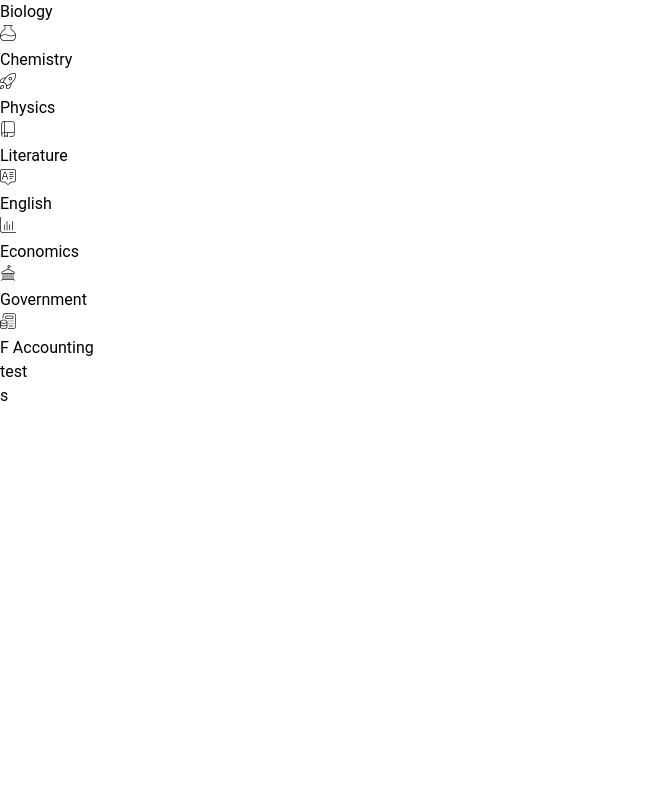
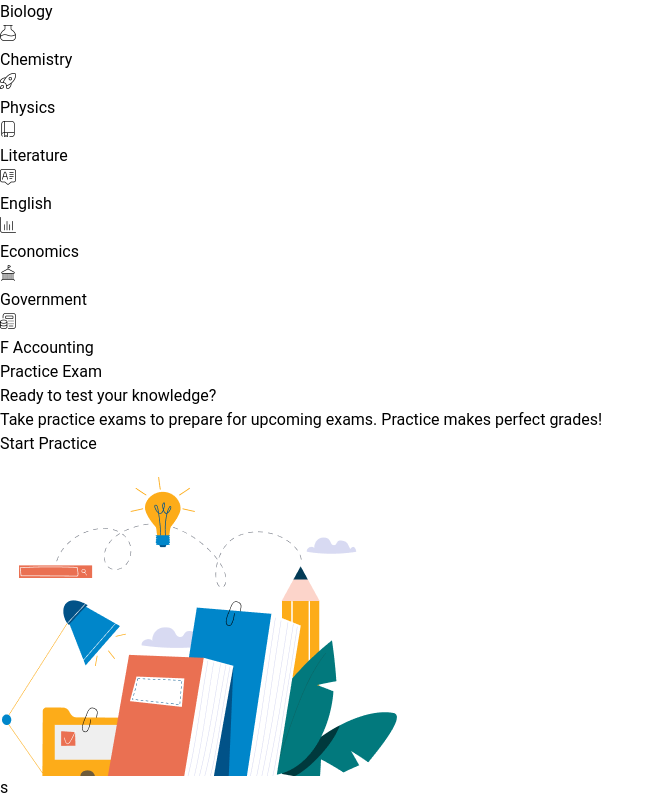
Before and after one commit to Okeke-Divine/marokug-frontend, a React (Vite) app: page / in a window 1280 px wide. Shown: the part 1932-2732 px from the top of the page, without its empty margins (0-664 px from the left). Before the commit the page ends 2340 px from the top, so only its background shows below. Built offline with nearby package versions, Linux system fonts and the light colour scheme.

Commit message:
added PRACTICE EXAM component

```diff
--- a/src/routes/client/components/PracticeExam.jsx
+++ b/src/routes/client/components/PracticeExam.jsx
@@ -1,7 +1,20 @@
+import ReadyTtYn from "../../../assets/images/borrowed/practice-exam.d41f1e39.png"
 export default function PracticeExam() {
   return (
     <>
-      <div>test</div>
+      <div className="flex gap-5 bg-white rounder-lg mt-5 shadow-md p-5 rounded-lg items-center pl-10 pr-10">
+        <div className="w-1/2">
+            <div className="mt-2 uppercase text-sm text-orange-400">Practice Exam</div>
+            <div className="mt-5 font-bold text-2xl">Ready to test your knowledge?</div>
+            <div className="mt-3 text-gray-500">Take practice exams to prepare for upcoming exams. Practice makes perfect grades!</div>
+            <div className="mt-5 mb-3 pt-3 pb-3 pl-6 pr-6 rounded-lg bg-blue-400 text-white hover:bg-blue-500 duration-300 cursor-pointer w-fit">
+                <button className="uppercase">Start Practice</button>
+            </div>
+        </div>
+        <div className="w-1/2 self-end">
+            <img src={ReadyTtYn} alt="Ready to test your knowledge?" />
+        </div>
+      </div>
     </>
   );
 }
```
